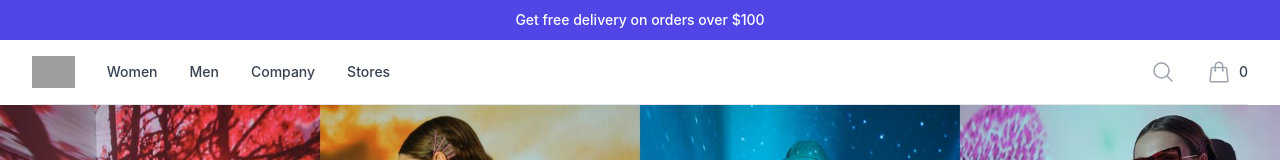
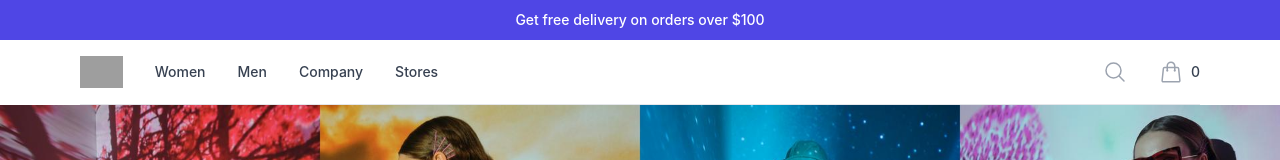
Before and after one commit to SergeyGorokhov91/online-shop, a React (Create React App) app in the folder frontend/: page / in a window 1280 px wide. Shown: the top 160 px of the page. Built offline with nearby package versions, Linux system fonts and the light colour scheme; grey boxes are pictures that could not be loaded.

Commit message:
Add small design changes to navigation component

```diff
--- a/frontend/src/customer/components/navigation/Navigation.jsx
+++ b/frontend/src/customer/components/navigation/Navigation.jsx
@@ -159,7 +159,7 @@ export default function Navigation() {
           Get free delivery on orders over $100
         </p>
 
-        <nav aria-label="Top" className="mx-auto max-w-7xl px-4 sm:px-6 lg:px-8">
+        <nav aria-label="Top" className="mx-auto px-4 sm:px-6 lg:px-20">
           <div className="border-b border-gray-200">
             <div className="flex h-16 items-center">
               <button
```
